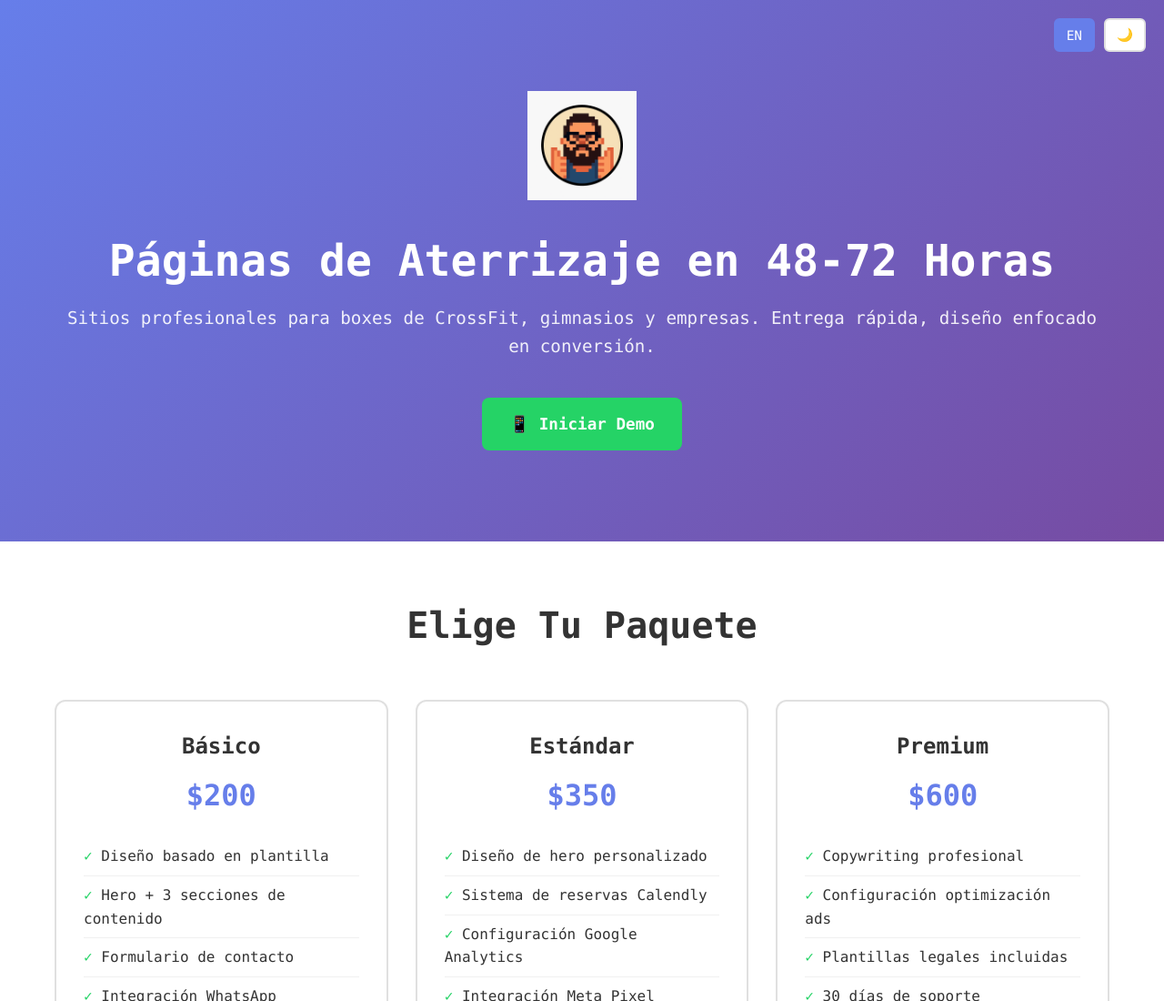
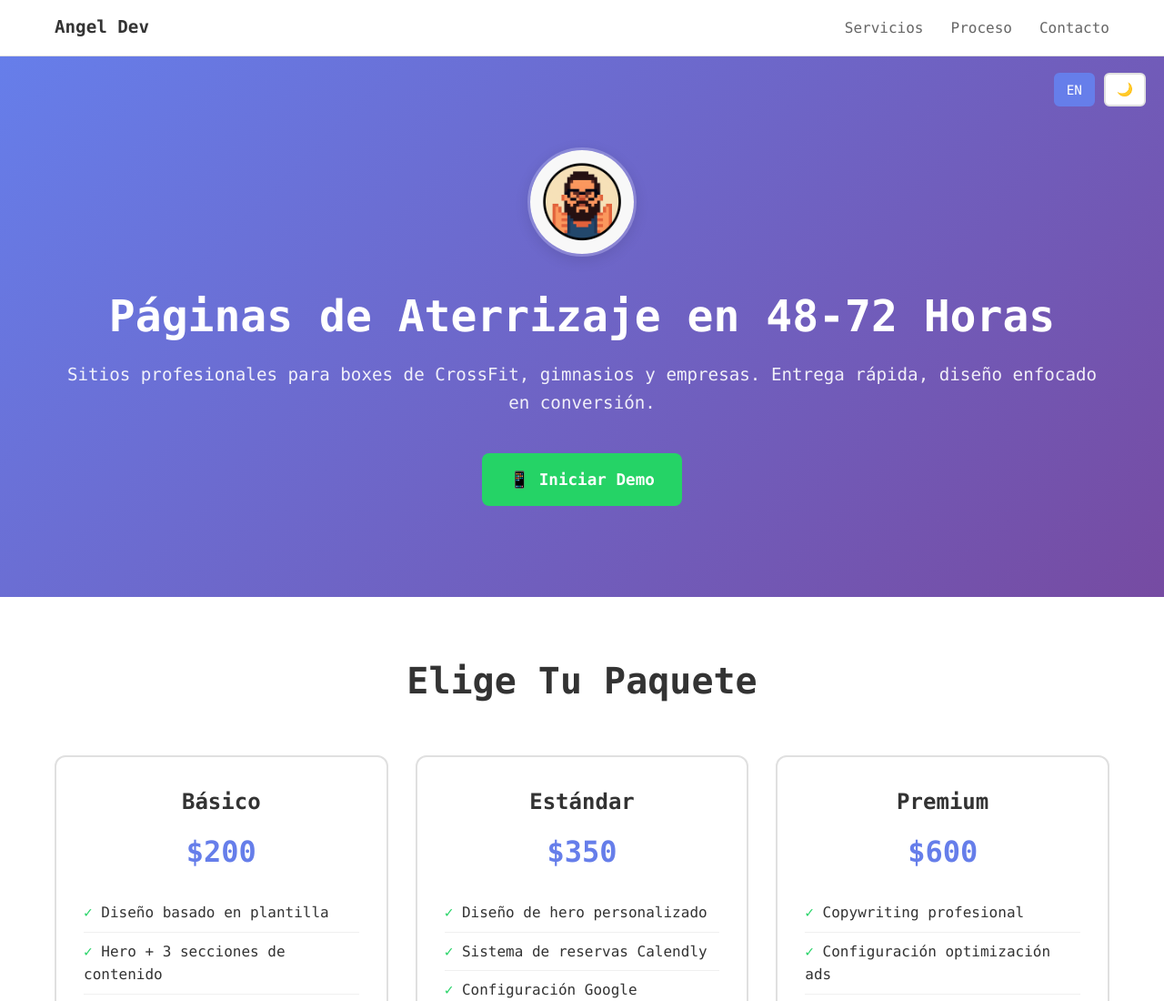
Before and after one commit to ainglese-dev/ainglese-dev.github.io, an Astro site: page / in a window 1280 px wide. Shown: the top 1100 px of the page at 91% size. Built offline with nearby package versions, Linux system fonts and the light colour scheme; Astro itself is replaced by a stand-in of ours.

Commit message:
Add sticky navigation banner and circular logo styling

```diff
--- a/src/pages/index.astro
+++ b/src/pages/index.astro
@@ -202,6 +202,10 @@ const defaultLang = 'es';
 				box-sizing: border-box;
 			}
 
+			html {
+				scroll-behavior: smooth;
+			}
+
 			body {
 				font-family: 'Monaco', 'Menlo', 'Ubuntu Mono', monospace;
 				line-height: 1.6;
@@ -210,9 +214,57 @@ const defaultLang = 'es';
 				transition: background-color 0.3s ease, color 0.3s ease;
 			}
 
+			.nav-banner {
+				background: var(--bg-secondary);
+				border-bottom: 1px solid var(--border-color);
+				padding: 15px 0;
+				position: sticky;
+				top: 0;
+				z-index: 999;
+				backdrop-filter: blur(10px);
+				background: rgba(255, 255, 255, 0.95);
+			}
+
+			[data-theme="dark"] .nav-banner {
+				background: rgba(45, 45, 45, 0.95);
+			}
+
+			.nav-content {
+				display: flex;
+				justify-content: space-between;
+				align-items: center;
+				max-width: 1200px;
+				margin: 0 auto;
+				padding: 0 20px;
+			}
+
+			.nav-logo {
+				font-size: 1.2rem;
+				font-weight: 700;
+				color: var(--text-primary);
+				text-decoration: none;
+			}
+
+			.nav-menu {
+				display: flex;
+				gap: 30px;
+				list-style: none;
+			}
+
+			.nav-menu a {
+				color: var(--text-secondary);
+				text-decoration: none;
+				font-weight: 500;
+				transition: color 0.3s ease;
+			}
+
+			.nav-menu a:hover {
+				color: var(--accent-primary);
+			}
+
 			.controls {
 				position: fixed;
-				top: 20px;
+				top: 80px;
 				right: 20px;
 				z-index: 1000;
 				display: flex;
@@ -262,8 +314,12 @@ const defaultLang = 'es';
 
 			.logo {
 				width: 120px;
-				height: auto;
+				height: 120px;
+				border-radius: 50%;
+				object-fit: cover;
 				margin-bottom: 30px;
+				border: 3px solid rgba(255, 255, 255, 0.2);
+				box-shadow: 0 4px 15px rgba(0, 0, 0, 0.1);
 			}
 
 			.hero h1 {
@@ -416,6 +472,19 @@ const defaultLang = 'es';
 			}
 
 			@media (max-width: 768px) {
+				.nav-menu {
+					gap: 15px;
+				}
+
+				.nav-menu a {
+					font-size: 0.9rem;
+				}
+
+				.controls {
+					top: 70px;
+					right: 10px;
+				}
+
 				.hero h1 {
 					font-size: 2rem;
 				}
@@ -506,6 +575,11 @@ const defaultLang = 'es';
 						title: "¿Listo para Comenzar?",
 						subtitle: "Obtén tu página de aterrizaje profesional entregada en 48-72 horas",
 						cta: "📱 Contactar por WhatsApp"
+					},
+					nav: {
+						services: "Servicios",
+						process: "Proceso",
+						contact: "Contacto"
 					}
 				},
 				en: {
@@ -577,6 +651,11 @@ const defaultLang = 'es';
 						title: "Ready to Get Started?",
 						subtitle: "Get your professional landing page delivered in 48-72 hours",
 						cta: "📱 Contact via WhatsApp"
+					},
+					nav: {
+						services: "Services",
+						process: "Process",
+						contact: "Contact"
 					}
 				}
 			};
@@ -624,6 +703,11 @@ const defaultLang = 'es';
 				document.getElementById('contact-title').textContent = c.contact.title;
 				document.getElementById('contact-subtitle').textContent = c.contact.subtitle;
 				document.getElementById('contact-cta').textContent = c.contact.cta;
+
+				// Update navigation
+				document.getElementById('nav-services').textContent = c.nav.services;
+				document.getElementById('nav-process').textContent = c.nav.process;
+				document.getElementById('nav-contact').textContent = c.nav.contact;
 
 				// Update features
 				c.services.basic.features.forEach((feature, i) => {
@@ -686,6 +770,18 @@ const defaultLang = 'es';
 		</script>
 	</head>
 	<body>
+		<!-- Navigation Banner -->
+		<nav class="nav-banner">
+			<div class="nav-content">
+				<a href="#hero" class="nav-logo">Angel Dev</a>
+				<ul class="nav-menu">
+					<li><a href="#services" id="nav-services">Servicios</a></li>
+					<li><a href="#process" id="nav-process">Proceso</a></li>
+					<li><a href="#contact" id="nav-contact">Contacto</a></li>
+				</ul>
+			</div>
+		</nav>
+
 		<!-- Controls -->
 		<div class="controls">
 			<button id="lang-btn" class="control-btn active">EN</button>
@@ -693,7 +789,7 @@ const defaultLang = 'es';
 		</div>
 
 		<!-- Hero Section -->
-		<section class="hero">
+		<section id="hero" class="hero">
 			<div class="container">
 				<img src="/ainglese-dev-logo.png" alt="Angel Dev Logo" class="logo" />
 				<h1 id="hero-title">Páginas de Aterrizaje en 48-72 Horas</h1>
@@ -705,7 +801,7 @@ const defaultLang = 'es';
 		</section>
 
 		<!-- Services Section -->
-		<section class="services section">
+		<section id="services" class="services section">
 			<div class="container">
 				<h2 id="services-title">Elige Tu Paquete</h2>
 				<div class="services-grid">
@@ -758,7 +854,7 @@ const defaultLang = 'es';
 		</section>
 
 		<!-- Process Section -->
-		<section class="process section">
+		<section id="process" class="process section">
 			<div class="container">
 				<h2 id="process-title">Proceso Simple de 3 Pasos</h2>
 				<div class="process-steps">
@@ -784,7 +880,7 @@ const defaultLang = 'es';
 		</section>
 
 		<!-- Contact Section -->
-		<section class="contact section">
+		<section id="contact" class="contact section">
 			<div class="container">
 				<h2 id="contact-title">¿Listo para Comenzar?</h2>
 				<p id="contact-subtitle">Obtén tu página de aterrizaje profesional entregada en 48-72 horas</p>
```
